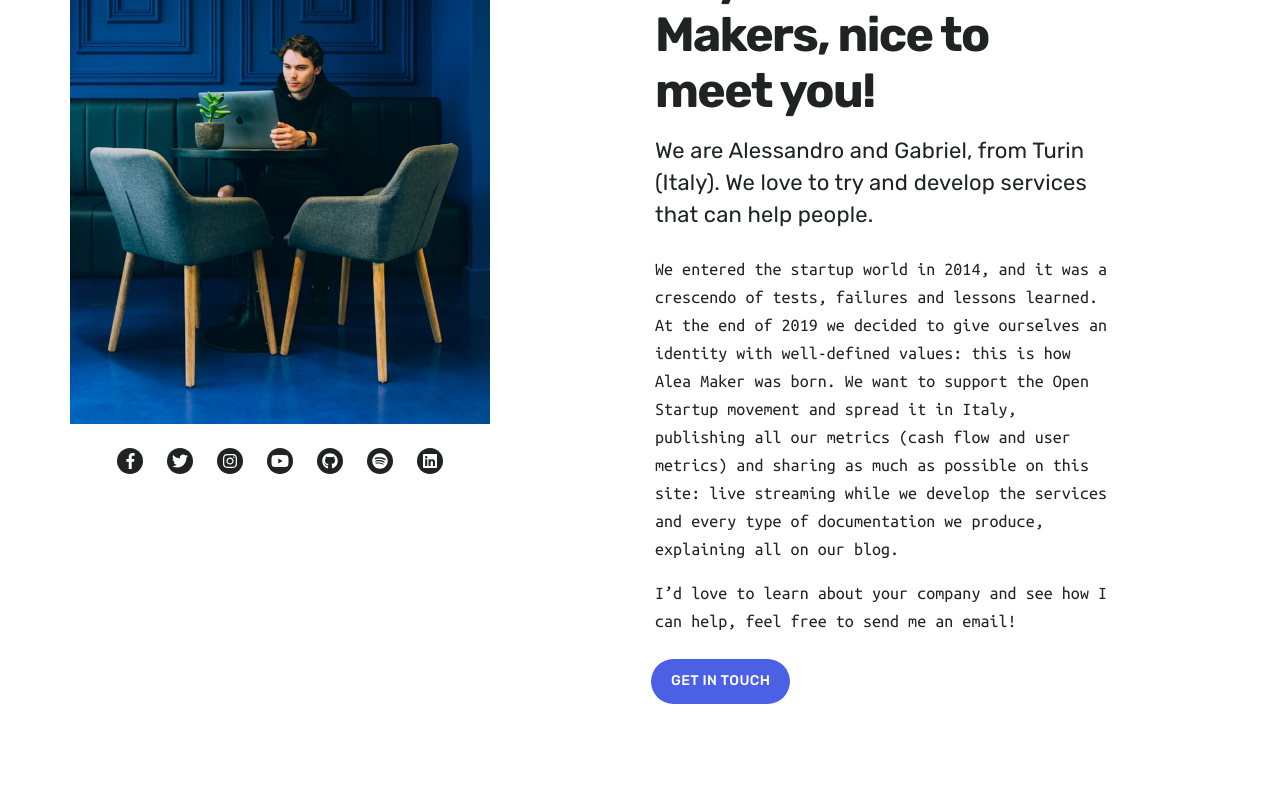
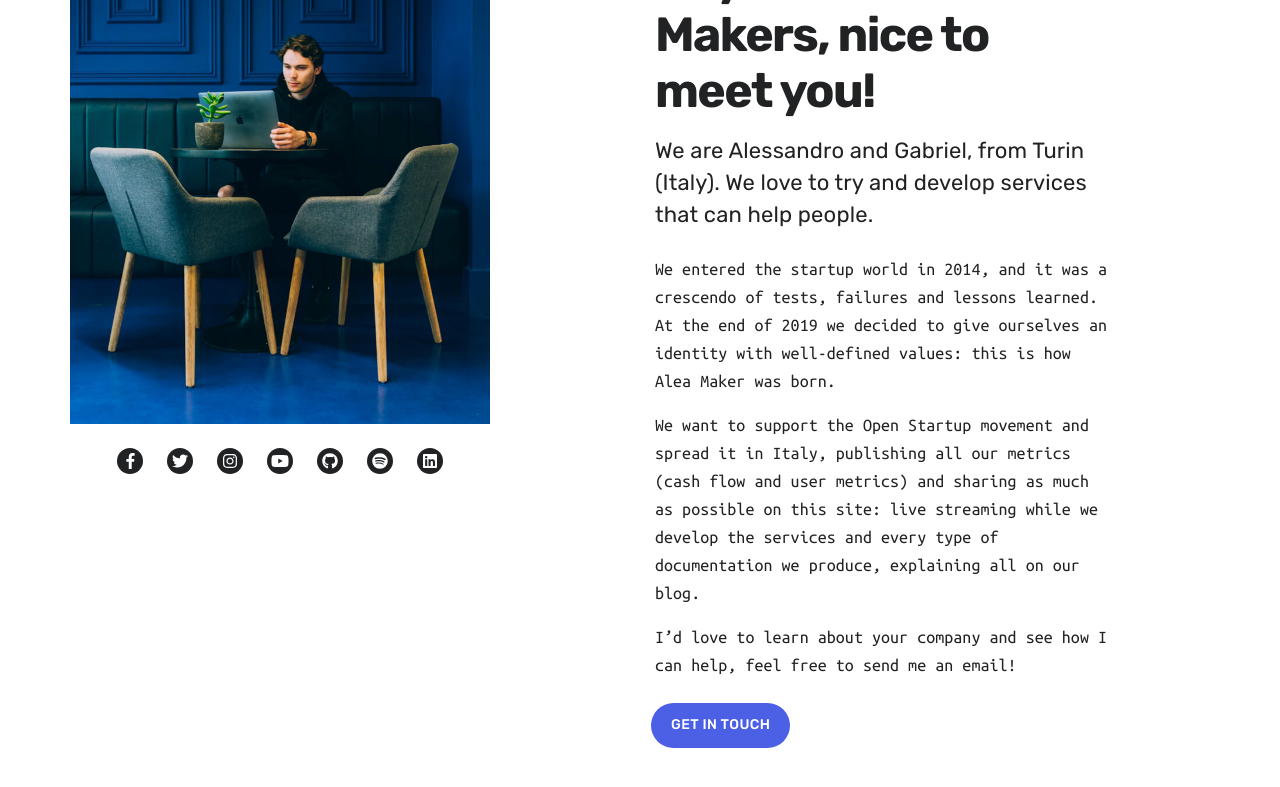
Before and after one commit to alea-git/alea-git.github.io, a Jekyll site: the page built from index.html, in a window 1280 px wide and 900 px high, scrolled down 3342 px. Shown: the top 787 px of the window. Built offline with Jekyll 4.4.1, drawn with Linux system fonts in a browser that asks for light colours; nearby versions of some CDN libraries.

```diff
--- a/_includes/section__about.html
+++ b/_includes/section__about.html
@@ -18,7 +18,8 @@
       <p class="subtitle subtitle--light">We are Alessandro and Gabriel, from Turin (Italy). We love to try and develop services that can help people.
       </p>
 
-      <p>We entered the startup world in 2014, and it was a crescendo of tests, failures and lessons learned. At the end of 2019 we decided to give ourselves an identity with well-defined values: this is how Alea Maker was born. We want to support the Open Startup movement and spread it in Italy, publishing all our metrics (cash flow and user metrics) and sharing as much as possible on this site: live streaming while we develop the services and every type of documentation we produce, explaining all on our blog.</p>
+      <p>We entered the startup world in 2014, and it was a crescendo of tests, failures and lessons learned. At the end of 2019 we decided to give ourselves an identity with well-defined values: this is how Alea Maker was born.
+        <p>We want to support the Open Startup movement and spread it in Italy, publishing all our metrics (cash flow and user metrics) and sharing as much as possible on this site: live streaming while we develop the services and every type of documentation we produce, explaining all on our blog.</p>
       <p>I’d love to learn about your company and see how I can help, feel free to send me an email!</p>
 
       <a href="#" class="cta button--fill contact-trigger js-contact">Get in Touch</a>
```
